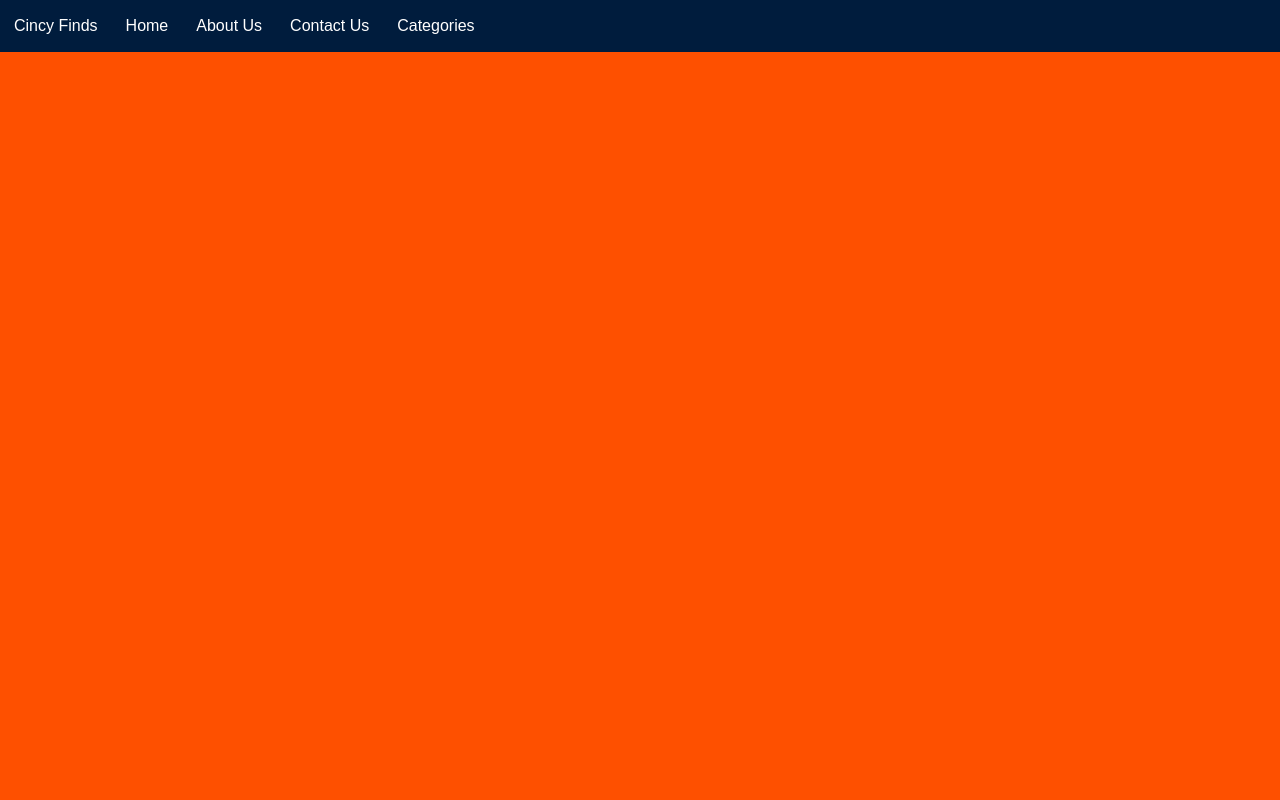
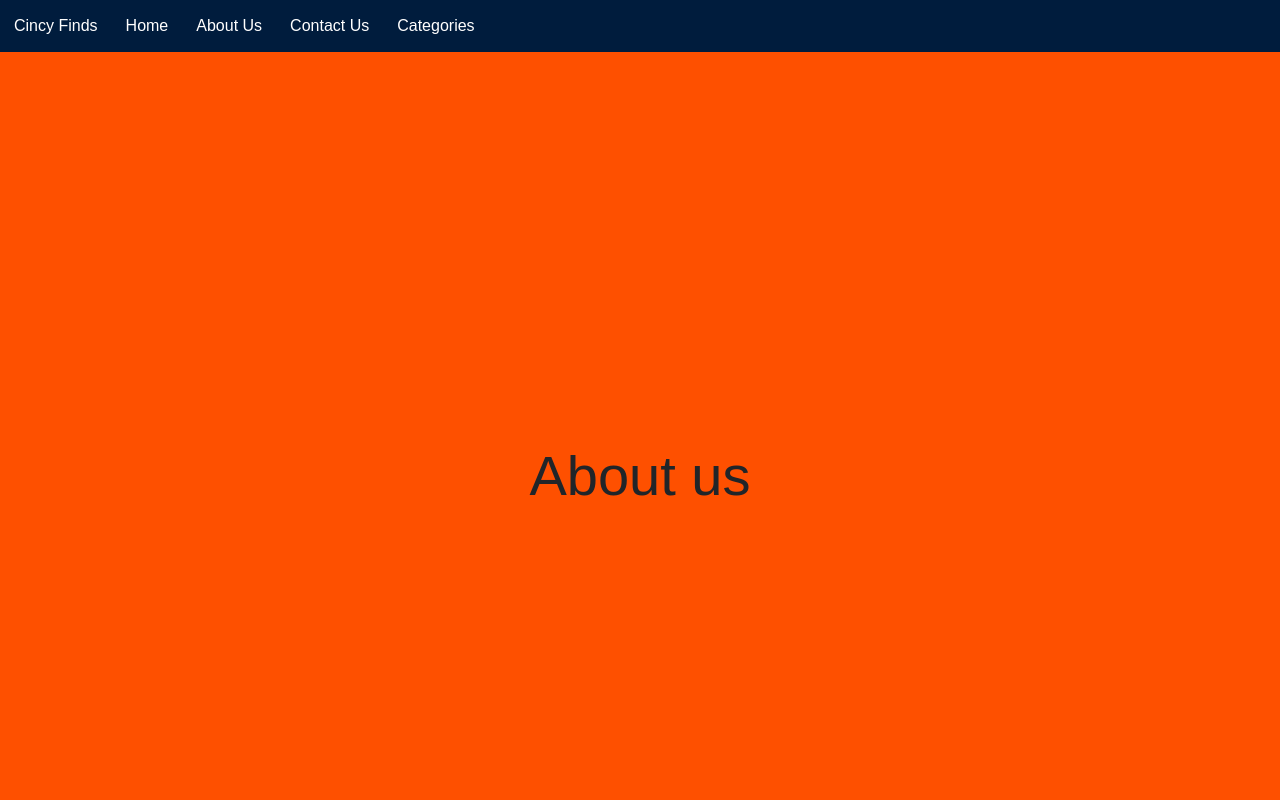
Before and after one commit to jaycooper97/Cincy-Finds, a React (Create React App) app: page /about in a window 1280 px wide. Shown: the top 800 px of the page. Built offline with nearby package versions, Linux system fonts and the light colour scheme.

Commit message:
adding changes

```diff
--- a/src/App.css
+++ b/src/App.css
@@ -102,11 +102,6 @@ text-align: center;
 .modal-body img{
   text-align: center;
 }
-
-/*Attractions Images*/
-/* .img-fluid {
-  width: auto;
-} */
 
 /*Thanks for stopping*/
 .end {
--- a/src/App.js
+++ b/src/App.js
@@ -7,6 +7,7 @@ import "bootstrap/dist/js/bootstrap.bundle.min";
 //component imports
 import Navbar from './Navbar';
 import Home from './Home';
+import About from './About'
 import Contact from './Contact';
 import Nightlife from './Nightlife'
 import Food from './Food';
@@ -24,7 +25,7 @@ class App extends Component {
     return (
       <BrowserRouter>
         <div>
-          {<Navbar />}
+          <Navbar />
 
           <br />
           {/* <Footer /> */}
@@ -32,6 +33,7 @@ class App extends Component {
           {/* Routes tag goes after rendered components */}
           <Routes>
             <Route path="/" element={<Home />} />
+            <Route path="/about" element={<About />} />
             <Route path="/history" element={<History />} />
             <Route exact path='/contact' element={<Contact />} />
             <Route path='/food' element={<Food />} />
--- a/src/Footer.js
+++ b/src/Footer.js
@@ -1,6 +1,6 @@
 // Footer.js
 import React from 'react';
-import '../style/style.css';
+import './style.css';
 import { MDBFooter, MDBContainer, MDBRow, MDBCol, MDBIcon } from 'mdb-react-ui-kit';
 
 import { FontAwesomeIcon } from '@fortawesome/react-fontawesome';
--- a/src/Navbar.js
+++ b/src/Navbar.js
@@ -6,8 +6,9 @@ function Navbar() {
     <nav>
       <Link to="/">Cincy Finds</Link>
       <Link to="/">Home</Link>
-      <Link to="/">About Us</Link>
+      <Link to="/about">About Us</Link>
       <Link to="/contact">Contact Us</Link>
+
 
       <div className="dropdown">
         <button className="dropbtn">Categories</button>
@@ -18,6 +19,7 @@ function Navbar() {
           <Link to="/parking">Parking</Link>
           <Link to="/history">History</Link>
           <Link to="/sports">Sports</Link>
+          <Link to="/addattraction">Add Attraction</Link>
         </div>
       </div>
     </nav>
```
Also changed, not shown: src/About.js (+4 -4 lines).
